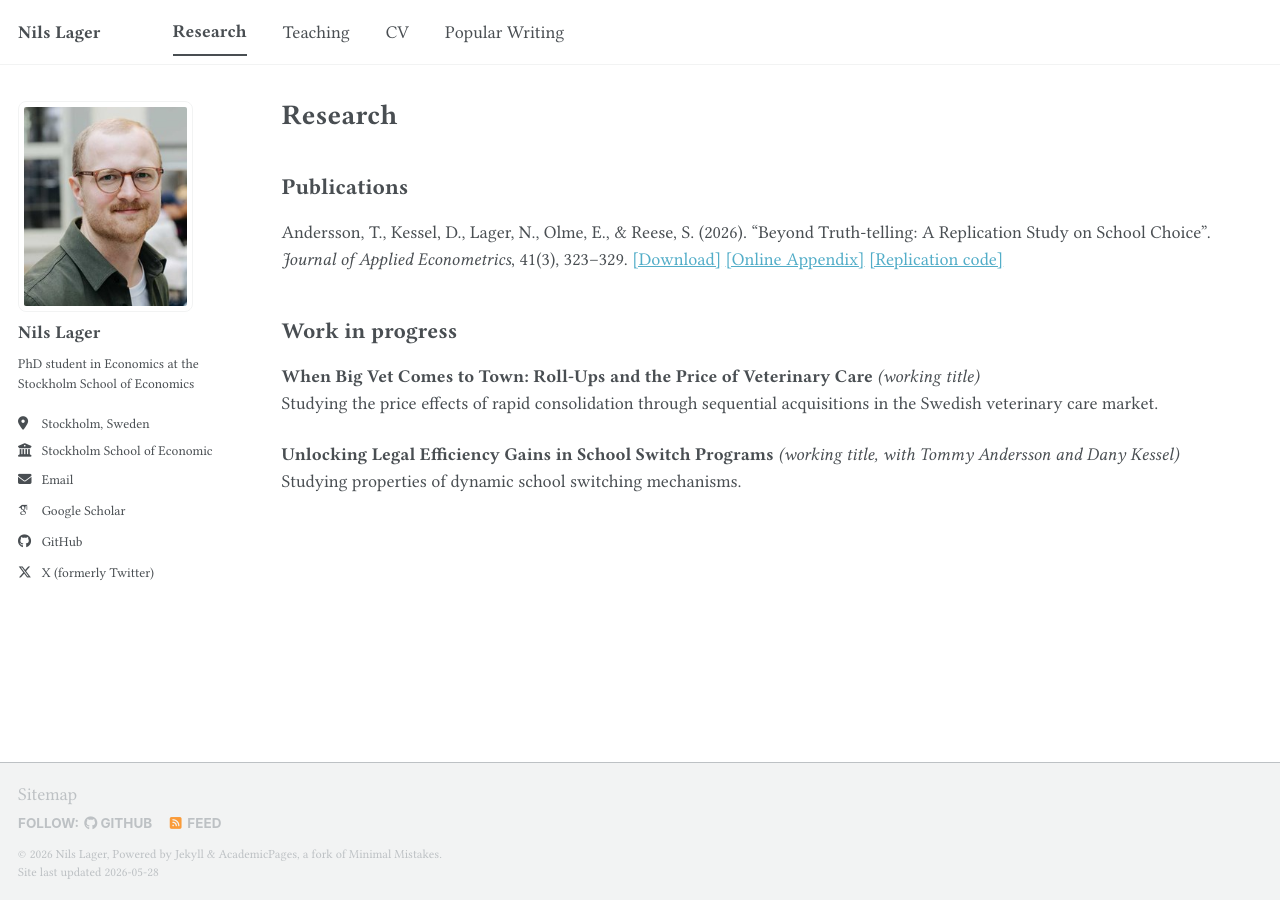
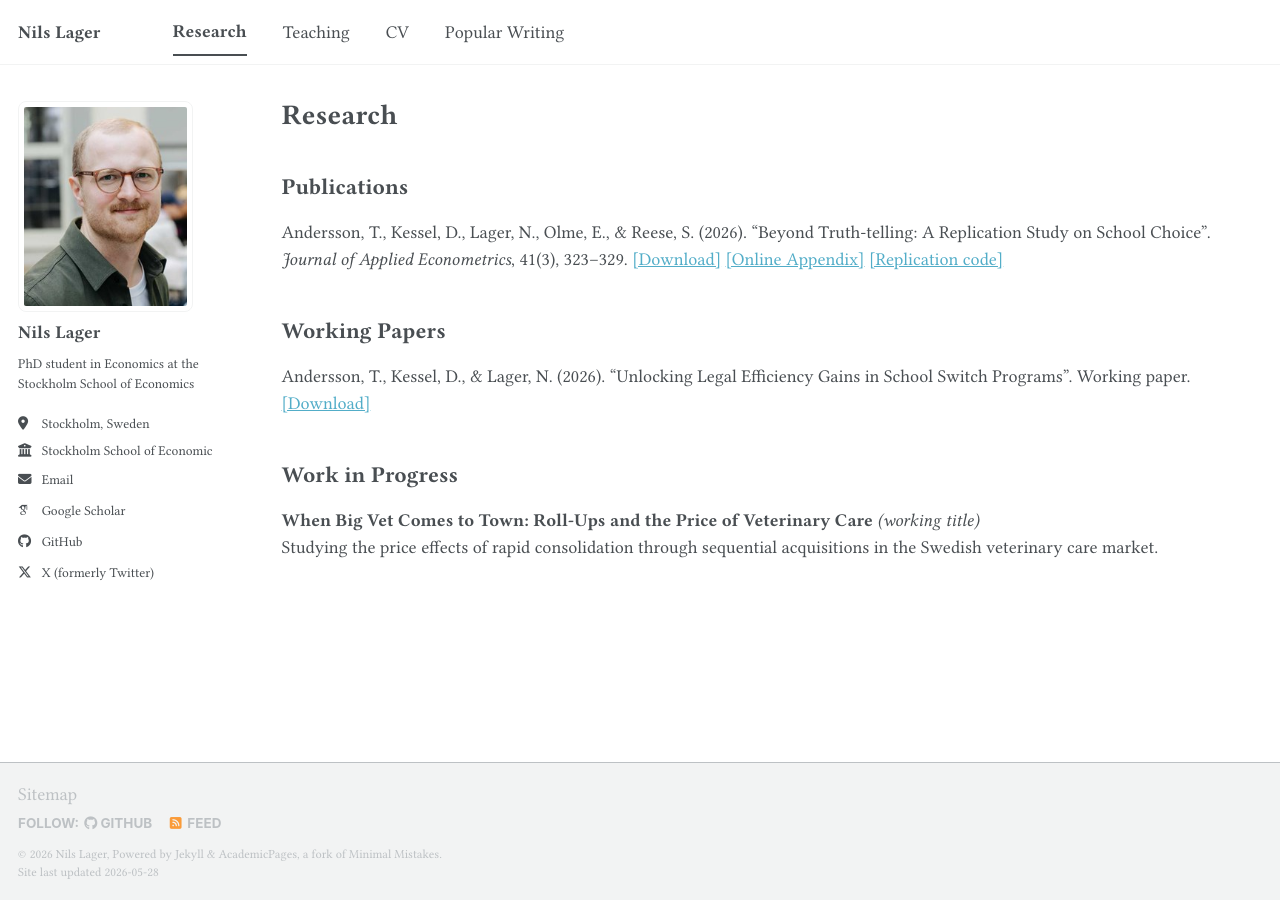
Before and after one commit to lagernils/lagernils.github.io, a Jekyll site: the page built from _pages/research.md, in a window 1280 px wide. Built offline with Jekyll 4.4.1, drawn with Linux system fonts in a browser that asks for light colours; some web fonts are replaced; a script bundle is joined from its source files by our own code; library files that are not in the unit come from our copies.

Commit message:
Add Working Papers section to research page and update CV
Move "Unlocking Legal Efficiency Gains" to new Working Papers section
with SSRN link, and refresh CV PDF.

Co-Authored-By: Claude Opus 4.6 <noreply@anthropic.com>

```diff
--- a/_pages/research.md
+++ b/_pages/research.md
@@ -9,10 +9,11 @@ author_profile: true
 
 Andersson, T., Kessel, D., Lager, N., Olme, E., & Reese, S. (2026). "Beyond Truth-telling: A Replication Study on School Choice". *Journal of Applied Econometrics*, 41(3), 323–329. [[Download]](https://onlinelibrary.wiley.com/doi/10.1002/jae.70038) [[Online Appendix]](https://onlinelibrary.wiley.com/action/downloadSupplement?doi=10.1002%2Fjae.70038&file=jae70038-sup-0001-Supinfo.zip) [[Replication code]](https://journaldata.zbw.eu/dataset/beyond-truth-telling-a-replication-study-on-school-choice)
 
-## Work in progress
+## Working Papers
+
+Andersson, T., Kessel, D., & Lager, N. (2026). "Unlocking Legal Efficiency Gains in School Switch Programs". Working paper. [[Download]](https://papers.ssrn.com/sol3/papers.cfm?abstract_id=6815057)
+
+## Work in Progress
 
 **When Big Vet Comes to Town: Roll-Ups and the Price of Veterinary Care** *(working title)*
 <br>Studying the price effects of rapid consolidation through sequential acquisitions in the Swedish veterinary care market.
-
-**Unlocking Legal Efficiency Gains in School Switch Programs** *(working title, with Tommy Andersson and Dany Kessel)*
-<br>Studying properties of dynamic school switching mechanisms.
```
Also changed, not shown: 1 other file.
